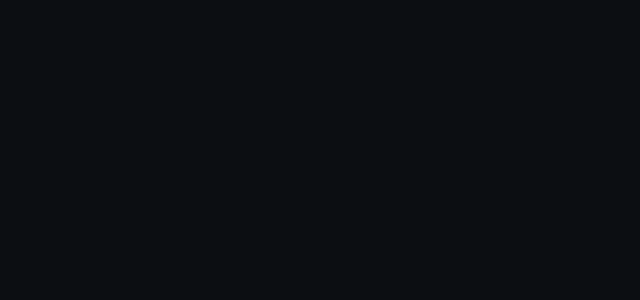
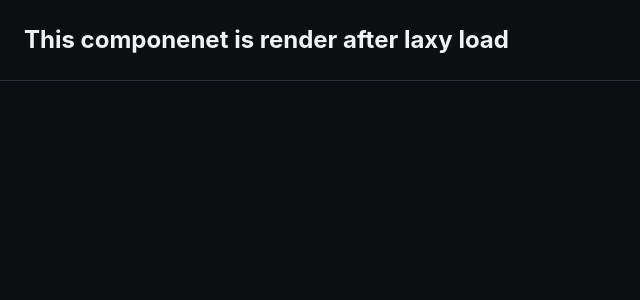
Before and after one commit to mesauravjoshi/dev-snippets, a React (Vite) app in the folder client/: page /react/lazyLoadingComponent in a window 1280 px wide. Before the commit this address had no page. Shown: the top 300 px of the page, without its empty margins (0-640 px from the left). Built offline with nearby package versions, Linux system fonts and the light colour scheme.

Commit message:
update for lazy loading

```diff
--- a/client/src/App.jsx
+++ b/client/src/App.jsx
@@ -5,6 +5,7 @@ import Debounce from '@/pages/javascript/Debounce';
 import Throt from '@/pages/javascript/Throt';
 import Login from '@/pages/Login';
 import Redux from '@/pages/react/Redux';
+import LazyLoading from '@/pages/react/LazyLoading';
 import Tanstack from '@/pages/Tanstack';
 import SmartUserList from '@/pages/SmartUserList';
 import MiniPostman from '@/pages/MiniPostman';
@@ -17,7 +18,7 @@ import React, { ReactList } from '@/pages/ReactSnippets';
 import Hero from '@/component/Hero';
 import { Link, Route, Routes } from 'react-router-dom';
 
-const LazyLoading = lazy(() => import('@/pages/react/LazyLoading'))
+const LazyLoadingComponent = lazy(() => import('@/pages/react/LazyLoadingComponent'))
 function App() {
 
   return (
@@ -41,6 +42,7 @@ function App() {
           <Route index element={<ReactList />} />
           <Route path='redux' element={<Redux />} />
           <Route path='laxyloading' element={<LazyLoading />} />
+          <Route path='lazyLoadingComponent' element={<LazyLoadingComponent />} />
           <Route path='infiniteScrolling' element={<InfiniteScrolling />} />
           <Route path='pagination' element={<Pagination />} />
           <Route path='tanstack' element={<Tanstack />} />
@@ -75,14 +77,6 @@ const Home = () => {
 
   return (
     <div>
-      <h1 className='text-3xl'>
-        <p className='text-2xl'>
-          <Link to={'/laxyloading'}>
-            Laxy load
-          </Link>
-        </p>
-      </h1>
-
       <div className="min-h-screen p-8">
         <div className="max-w-6xl mx-auto">
 
--- a/client/src/pages/react/LazyLoading.jsx
+++ b/client/src/pages/react/LazyLoading.jsx
@@ -1,9 +1,25 @@
+import { Link } from "react-router-dom";
+
 const LazyLoading = () => {
 
   return (
-    <div className='h-7 m-4 items-center justify-center flex flex-col'>
-      <h2 className='text-2xl m-4 '>Lazy Loading</h2>
+    <div className="min-h-screen bg-background">
+      {/* Header */}
+      <div className="border-b border-border">
+        <div className="mx-auto px-6 py-6">
+
+          <div className="flex items-center gap-4">
+            <div>
+              <Link to={'/react/lazyLoadingComponent'}>
+                <h1 className="text-2xl font-bold text-foreground">Laxy Load component</h1>
+              </Link>
+              <p className="text-muted-foreground text-sm">Laxy load by clicing on above </p>
+            </div>
+          </div>
+        </div>
+      </div>
     </div>
+
   );
 };
 
--- /dev/null
+++ b/client/src/pages/react/LazyLoadingComponent.jsx
@@ -0,0 +1,20 @@
+const LazyLoadingComponent = () => {
+
+  return (
+    <div className="min-h-screen bg-background">
+      {/* Header */}
+      <div className="border-b border-border">
+        <div className="container mx-auto px-6 py-6">
+          <div className="flex items-center gap-4">
+            <div>
+              <h1 className="text-2xl font-bold text-foreground">This componenet is render after laxy load</h1>
+            </div>
+          </div>
+        </div>
+      </div>
+    </div>
+
+  );
+};
+
+export default LazyLoadingComponent;
```
